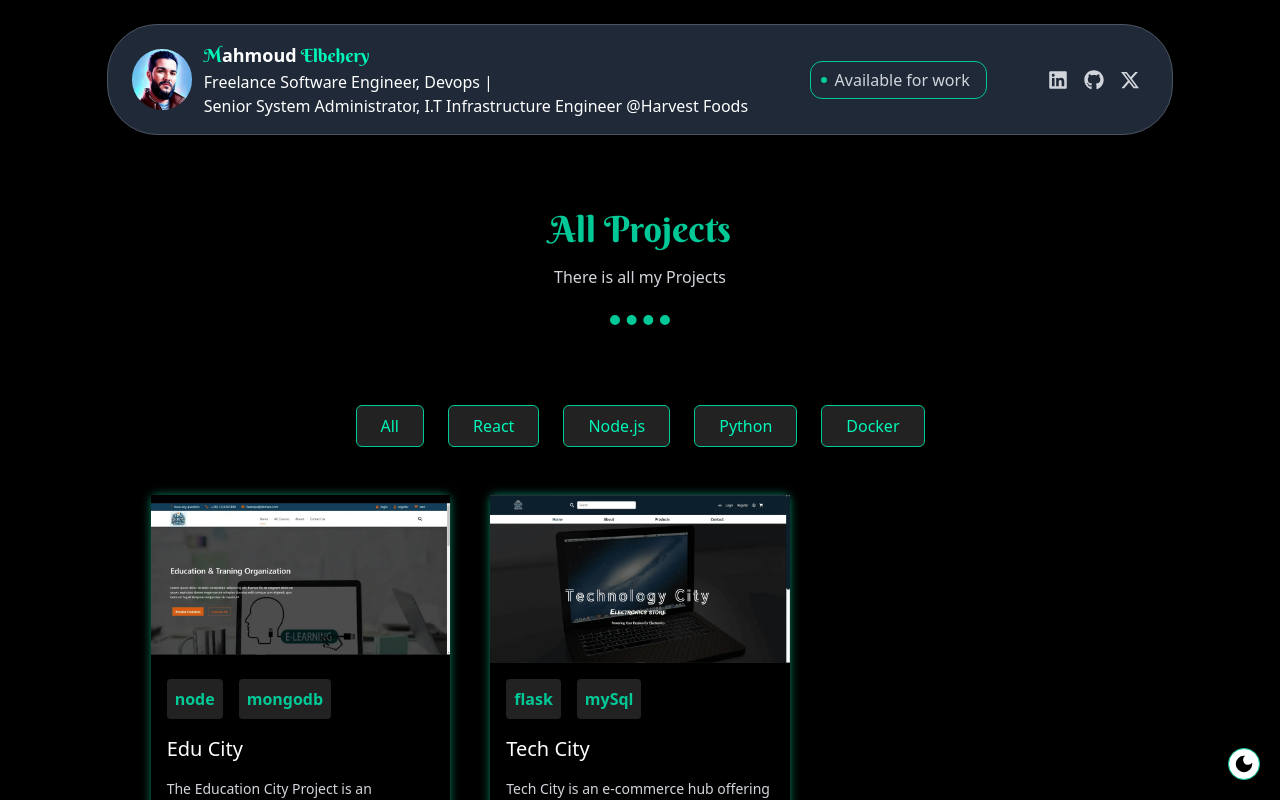
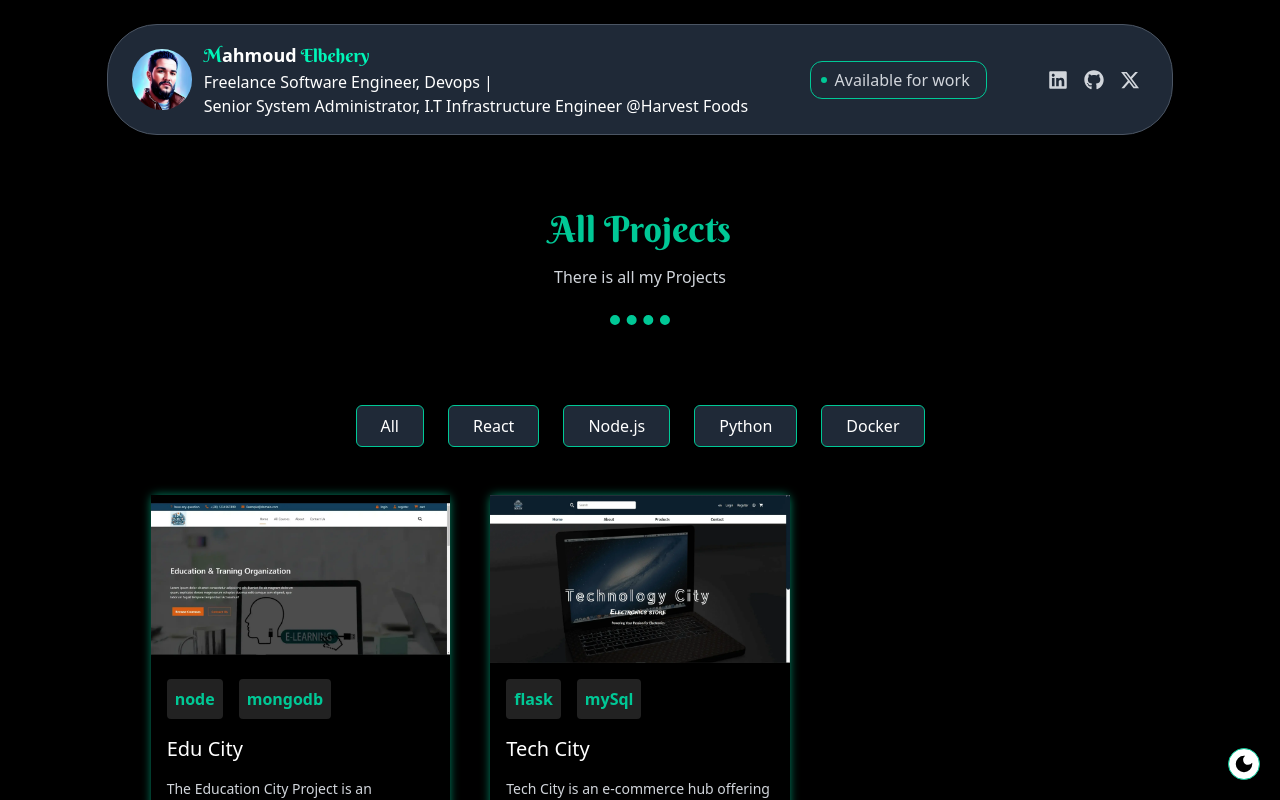
Before and after one commit to mahmoudramy93/portfolio, a Next.js app: page /projects in a window 1280 px wide. Shown: the top 800 px of the page. Built offline with nearby package versions, Linux system fonts and the light colour scheme.

Commit message:
style: :lipstick:

```diff
--- a/src/app/projects/page.tsx
+++ b/src/app/projects/page.tsx
@@ -9,7 +9,7 @@ const ProjectsPage = () => {
   const renderTechnologies = technologiesData.map((tech) => (
     <li
       key={tech}
-      className={`cursor-pointer py-2 px-6 bg-darkGray text-lightTealGreen border border-tealGreen rounded-md transition-all hover:bg-lightTealGreen hover:text-darkGray`}
+      className={`cursor-pointer py-2 px-6 bg-gray-800 dark:bg-darkGray text-white dark:text-tealGreen border border-tealGreen rounded-md transition-all hover:bg-lightTealGreen hover:text-darkGray`}
     >
       {tech}
     </li>
```
